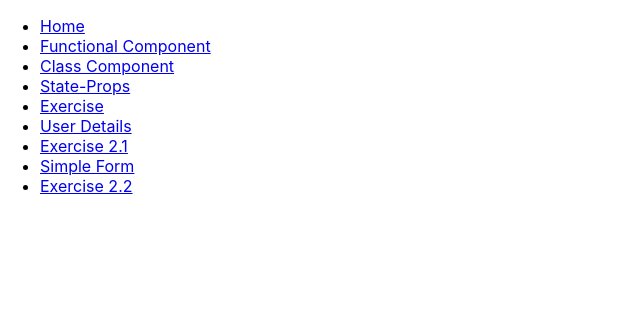
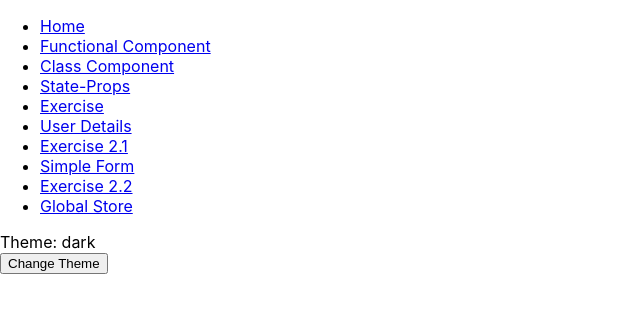
Before and after one commit to nikunjp-tatva/react-training, a React (Create React App) app: page /global-store in a window 1280 px wide. Shown: the top 312 px of the page, without its empty margins (0-640 px from the left). Built offline with nearby package versions, Linux system fonts and the light colour scheme.

Commit message:
create global store using context api

```diff
--- a/src/App.js
+++ b/src/App.js
@@ -1,4 +1,5 @@
 import { BrowserRouter as Router, Route, Routes } from "react-router-dom";
+import { useMemo, useState } from "react";
 
 import EX5 from "./pages/EX5";
 import Home from "./pages/Home";
@@ -10,9 +11,14 @@ import UserDetails from "./pages/UserDetails";
 import EX2_1 from "./pages/EX2_1";
 import FormComponent from "./components/form/FormComponent";
 import EX2_2 from "./pages/EX2_2";
+import { GlobalContext } from "./GlobalContext";
+import Store from "./pages/Store";
 
 function App() {
+  const [theme, setTheme] = useState("dark");
+  const obj = useMemo(() => ({ theme, setTheme }), [theme]);
   return (
+    <GlobalContext.Provider value={obj}>
       <Router>
         <div>
           <NavBar />
@@ -26,9 +32,11 @@ function App() {
             <Route path="/ex-2.1" element={<EX2_1 />} />
             <Route path="/form" element={<FormComponent />} />
             <Route path="/ex-2.2" element={<EX2_2 />} />
+            <Route path="/global-store" element={<Store />} />
           </Routes>
         </div>
       </Router>
+    </GlobalContext.Provider>
   );
 }
 
--- /dev/null
+++ b/src/GlobalContext.js
@@ -0,0 +1,3 @@
+import { createContext } from "react";
+
+export const GlobalContext = createContext("");
--- a/src/components/functional/NavBar.js
+++ b/src/components/functional/NavBar.js
@@ -32,6 +32,9 @@ const NavBar = () => {
         <li>
           <Link to="/ex-2.2">Exercise 2.2</Link>
         </li>
+        <li>
+          <Link to="/global-store">Global Store</Link>
+        </li>
       </ul>
     </nav>
   );
--- /dev/null
+++ b/src/pages/Store.js
@@ -0,0 +1,19 @@
+import React, { useContext } from "react";
+
+import { GlobalContext } from "../GlobalContext";
+
+export default function Store() {
+  const { theme, setTheme } = useContext(GlobalContext);
+  return (
+    <>
+      <div>Theme: {theme}</div>
+      <button
+        onClick={() => {
+          setTheme((theme) => (theme === "light" ? "dark" : "light"));
+        }}
+      >
+        Change Theme
+      </button>
+    </>
+  );
+}
```
Lines whose indentation alone changed are shown as unchanged.
